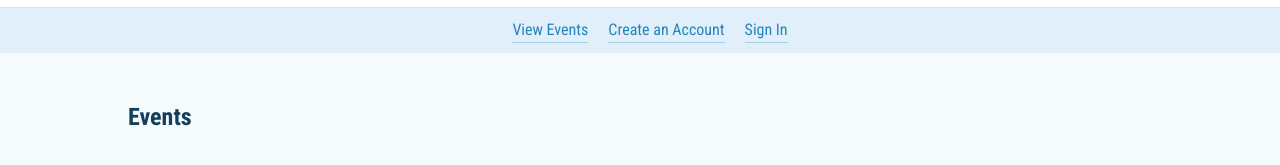
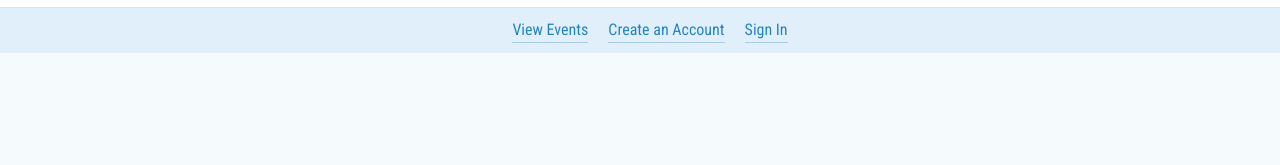
Before and after one commit to dandenney/project-one-meet-up-event-planner, a plain HTML site: page dist/index.html in a window 1280 px wide. Shown: the part 71-236 px from the top of the page. Drawn offline with Linux system fonts and the light colour scheme; no server answers.

Commit message:
feat: Remove events title

```diff
--- a/dist/index.html
+++ b/dist/index.html
@@ -292,8 +292,6 @@
 
         <div class='cell well'>
 
-          <h2>Events</h2>
-
           <div class='repaints events' id='all-events'>
 
 
```
Also changed, not shown: index.html (+0 -2 lines).
